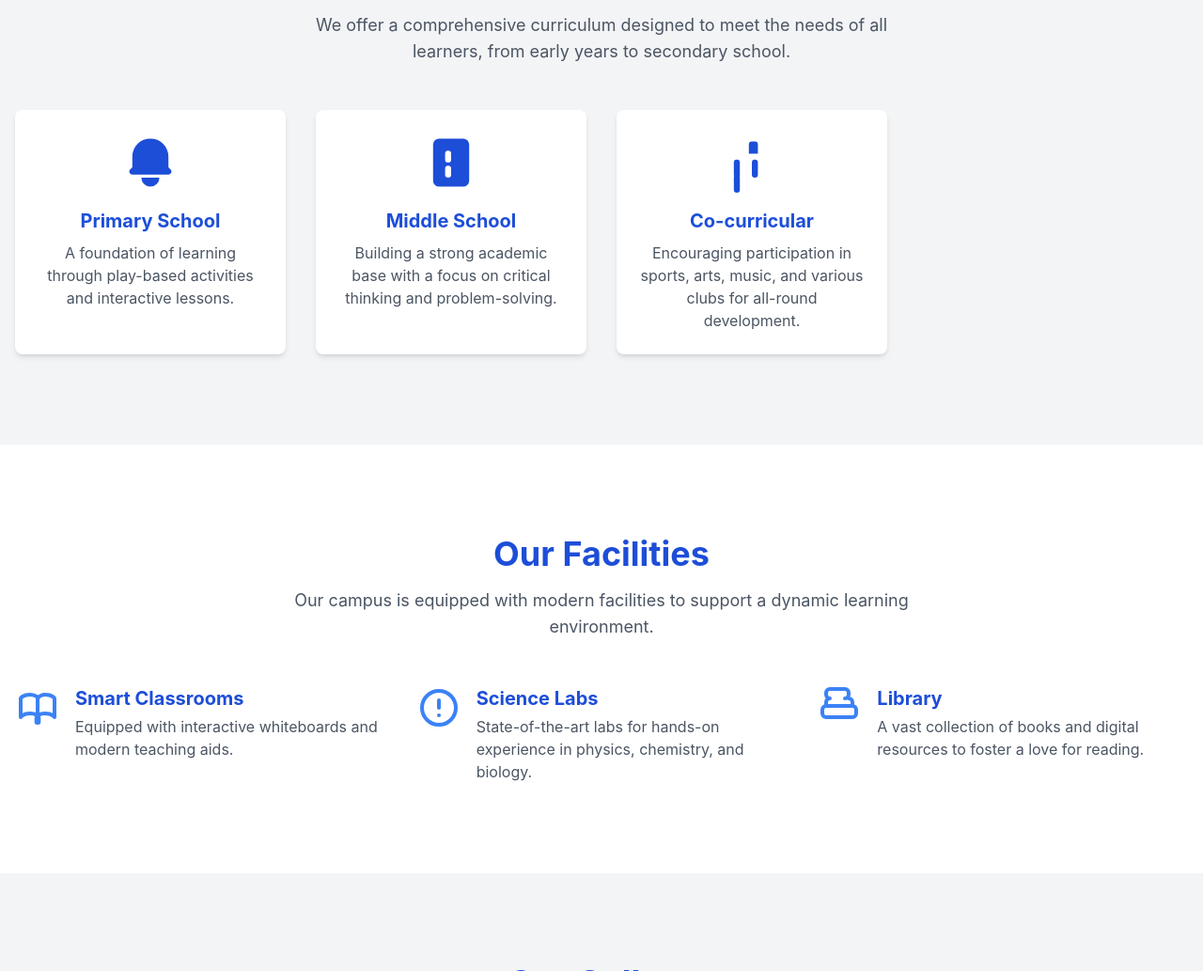
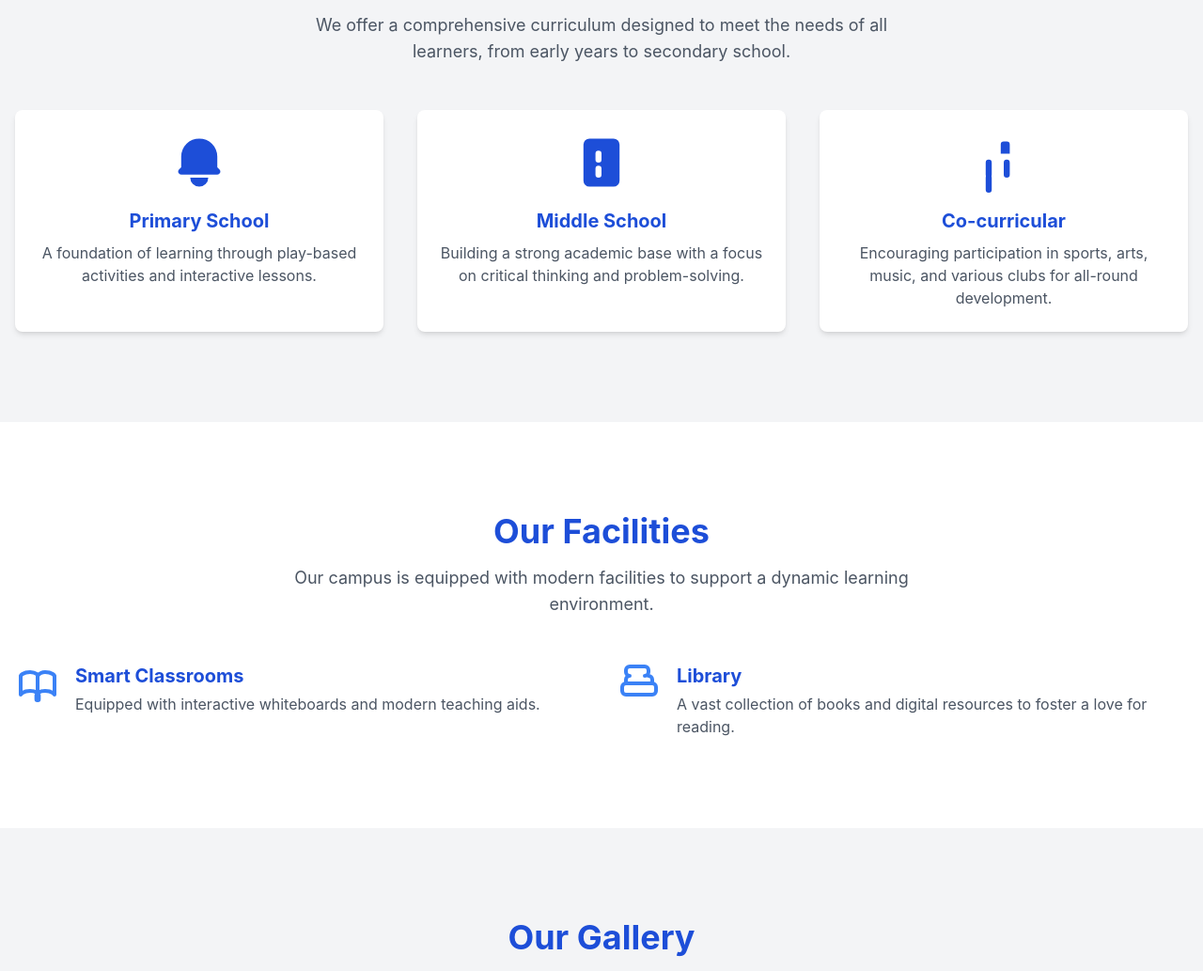
Before and after one commit to pspankaj02/SchoolWebsitePlan2, a plain HTML site: page index.html in a window 1280 px wide. Shown: the part 1595-2628 px from the top of the page at 94% size. Drawn offline with nearby package versions, Linux system fonts and the light colour scheme.

Commit message:
Update index.html

```diff
--- a/index.html
+++ b/index.html
@@ -169,7 +169,7 @@
                         We offer a comprehensive curriculum designed to meet the needs of all learners, from early years to secondary school.
                     </p>
                 </div>
-                <div class="grid md:grid-cols-2 lg:grid-cols-4 gap-8">
+                <div class="grid md:grid-cols-2 lg:grid-cols-3 gap-9">
                     <!-- Academic Card 1 -->
                     <div class="bg-white rounded-lg shadow-md p-6 text-center transition-transform transform hover:scale-105">
                         <div class="text-primary mx-auto mb-4">
@@ -214,7 +214,7 @@
                         Our campus is equipped with modern facilities to support a dynamic learning environment.
                     </p>
                 </div>
-                <div class="grid sm:grid-cols-2 lg:grid-cols-3 gap-8">
+                <div class="grid sm:grid-cols-2 lg:grid-cols-2 gap-8">
                     <!-- Facility Card 1 -->
                     <div class="flex items-start space-x-4">
                         <div class="flex-shrink-0">
@@ -225,18 +225,6 @@
                         <div>
                             <h3 class="text-xl font-bold text-primary mb-1">Smart Classrooms</h3>
                             <p class="text-gray-600">Equipped with interactive whiteboards and modern teaching aids.</p>
-                        </div>
-                    </div>
-                    <!-- Facility Card 2 -->
-                    <div class="flex items-start space-x-4">
-                        <div class="flex-shrink-0">
-                            <svg xmlns="http://www.w3.org/2000/svg" class="h-12 w-12 text-secondary" fill="none" viewBox="0 0 24 24" stroke="currentColor" stroke-width="2">
-                                <path stroke-linecap="round" stroke-linejoin="round" d="M12 8v4m0 4h.01M21 12a9 9 0 11-18 0 9 9 0 0118 0z" />
-                            </svg>
-                        </div>
-                        <div>
-                            <h3 class="text-xl font-bold text-primary mb-1">Science Labs</h3>
-                            <p class="text-gray-600">State-of-the-art labs for hands-on experience in physics, chemistry, and biology.</p>
                         </div>
                     </div>
                     <!-- Facility Card 3 -->
```
